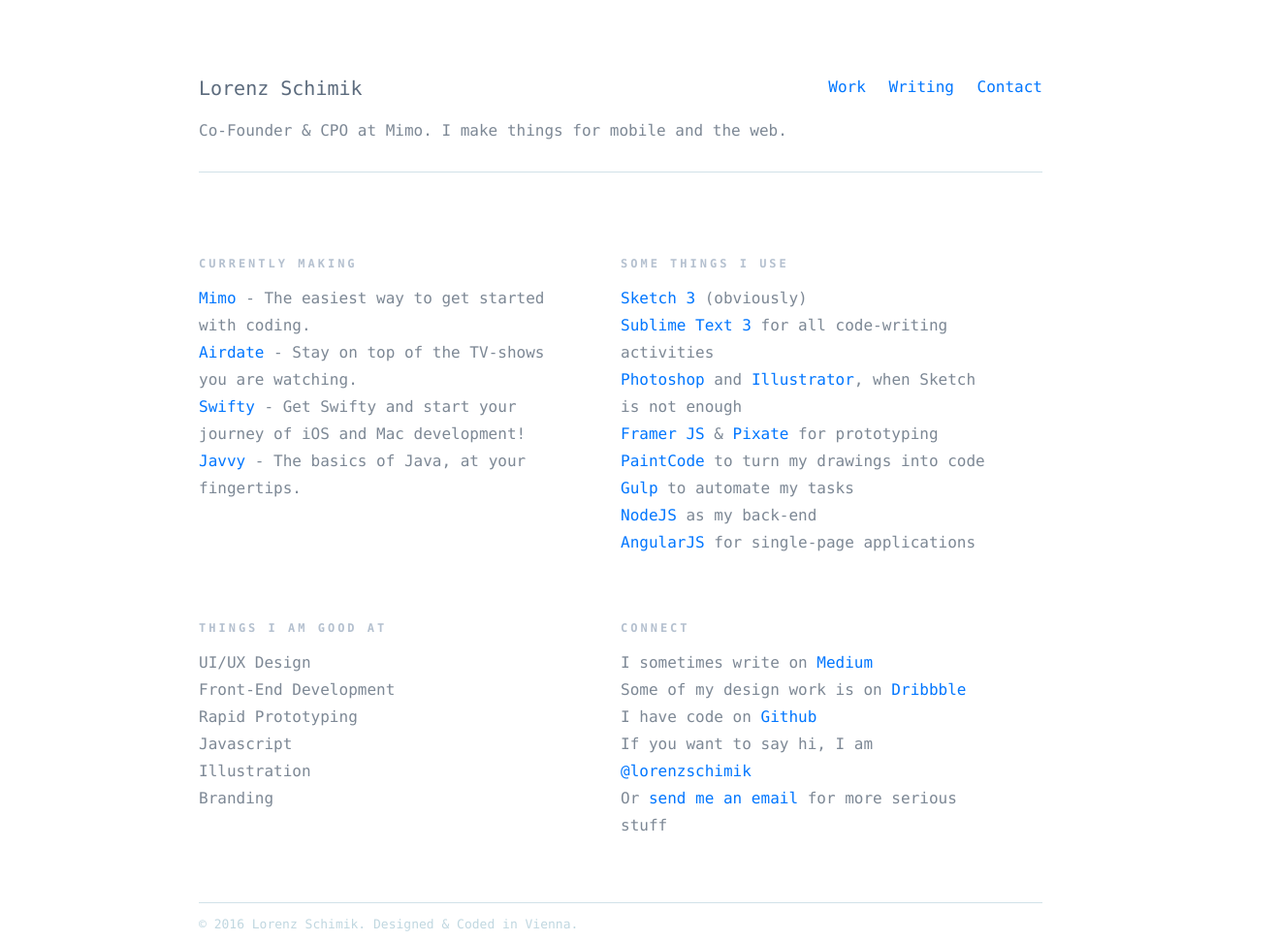
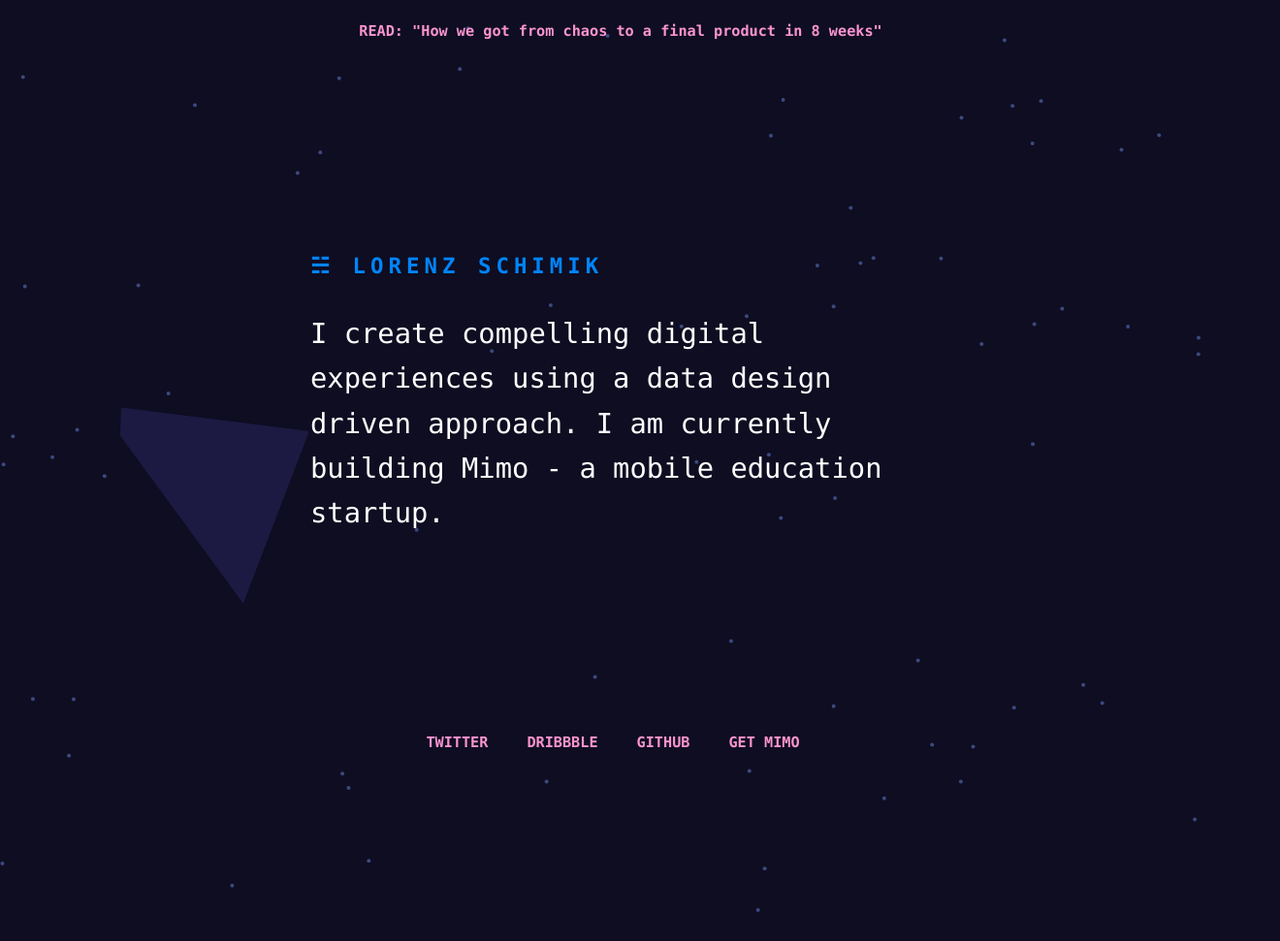
Before and after one commit to iamlorenz/iamlorenz, a website: page index.html in a window 1280 px wide. Shown: the top 971 px of the page at 97% size, 1320 px wide, since content can reach past the window. Drawn offline with nearby package versions, Linux system fonts and the light colour scheme.

Commit message:
design update

```diff
--- a/gulpfile.js
+++ b/gulpfile.js
@@ -18,10 +18,10 @@
   return gulp.src('src/styles/style.scss', { style: 'expanded' })
     .pipe(sass())
     .pipe(autoprefixer('last 2 version'))
-    .pipe(gulp.dest('css/'))
+    .pipe(gulp.dest('static/css/'))
     .pipe(rename({suffix: '.min'}))
     .pipe(minifycss())
-    .pipe(gulp.dest('css'))
+    .pipe(gulp.dest('static/css'))
     .pipe(notify({ message: 'Styles task complete' }));
 });
 
@@ -57,6 +57,6 @@
   gulp.watch('src/scripts/**/*.js', ['scripts']);
 
   //browser reload
-  gulp.watch(['css/**']).on("change", browserSync.reload);
+  gulp.watch(['src']).on("change", browserSync.reload);
 
 });
--- a/index.html
+++ b/index.html
@@ -1,10 +1,10 @@
-<!DOCTYPE HTML>
+<!DOCTYPE html>
 <html>
 	<head>
 		<meta charset="utf-8">
 		<meta name="viewport" content="width=device-width, initial-scale=1">
 		<!-- TITLE -->
-		<title>Lorenz Schimik</title>
+		<title>☵ Lorenz Schimik</title>
 		<!-- META TAGS -->
 		<meta property="og:description" content="Lorenz Schimik - UI Designer">
 		<meta property="og:site_name" content="I am Lorenz">
@@ -13,69 +13,33 @@
 		<meta property="og:url" content="http://iamlorenz.com/">
 
 		<!-- STYLESHEETS -->
-		<link href="css/style.min.css" type="text/css" rel="stylesheet">
-		<link href="css/normalize.css" type="text/css" rel="stylesheet">
+		<link href="static/css/style.min.css" type="text/css" rel="stylesheet">
+		<link href="static/css/normalize.css" type="text/css" rel="stylesheet">
 		<link rel="shortcut icon" href="favicon.ico">
-		<!-- SCRIPTS -->
-		<script src="http://ajax.googleapis.com/ajax/libs/jquery/1.11.0/jquery.min.js"></script>
-		<script src="//use.typekit.net/cnd5ohx.js"></script>
-		<script>try{Typekit.load({ async: false });}catch(e){}</script>
 	</head>
 	<body>
-        <section class="base">
-        	<div class="headline">
-                <div>
-    			    <a href="."><h1>Lorenz Schimik</h1></a>
-    			    <h2>Co-Founder & CPO at Mimo. I make things for mobile and the web.</h2>
+		<div class="container noselect">
+	    <h2>☵ LORENZ SCHIMIK</h2>
+	  	<h1 onselectstart="return false" class="noselect">
+				I create compelling digital experiences using a data design driven approach. I am currently building Mimo - a mobile education startup.
+			</h1>
 	  </div>
-                <div class="nav">
-										<a href="https://dribbble.com/lorenzschimik">Work</a>
-										<a href="https://medium.com/@LorenzSchimik">Writing</a>
-										<a href="mailto:lorenz@getmimo.com">Contact</a>
+
+		<div class="news box">
+			<a href="https://medium.com/getmimo/how-we-got-from-chaos-to-a-final-product-in-8-weeks-931031b163ef#.3oaukyyp">READ: "How we got from chaos to a final product in 8 weeks"</a>
 		</div>
+
+		<div class="social box">
+			<a href="https://twitter.com/lorenzschimik">TWITTER</a>
+			<a href="https://dribbble.com/lorenzschimik">DRIBBBLE</a>
+			<a href="https://github.com/iamlorenz">GITHUB</a>
+			<a href="https://getmimo.com/download"><span>GET MIMO</span></a>
 		</div>
-            <hr>
-        	<div class="container">
-        		<div class="box">
-        			<h3>CURRENTLY MAKING</h3>
-                    <p><a href="http://getmimo.com">Mimo</a> - The easiest way to get started with coding.<p>
-                    <p><a href="http://airdate.io">Airdate</a> - Stay on top of the TV-shows you are watching.</p>
-        			<p><a href="http://swifty-app.com">Swifty</a> - Get Swifty and start your journey of iOS and Mac development!</p>
-                    <p><a href="http://javvy-app.com">Javvy</a> - The basics of Java, at your fingertips.</p>
-        		</div>
-        		<div class="box">
-        			<h3>SOME THINGS I USE</h3>
-        			<p><a href="http://sketchapp.com">Sketch 3</a> (obviously)<p>
-        			<p><a href="http://sublimetext.com">Sublime Text 3</a> for all code-writing activities<p>
-        			<p><a href="http://adobe.com">Photoshop</a> and <a href="http://adobe.com">Illustrator</a>, when Sketch is not enough</p>
-        			<p><a href="http://framerjs.com">Framer JS</a> &amp; <a href="http://pixate.com">Pixate</a> for prototyping<p>
-        			<p><a href="http://paintcodeapp.com">PaintCode</a> to turn my drawings into code<p>
-        			<p><a href="http://gulpjs.com">Gulp</a> to automate my tasks<p>
-        			<p><a href="http://nodejs.org">NodeJS</a> as my back-end<p>
-        			<p><a href="http://angularjs.org">AngularJS</a> for single-page applications<p>
-        		</div>
-                <div class="box">
-                    <h3>THINGS I AM GOOD AT</h3>
-                    <p>UI/UX Design<p>
-                    <p>Front-End Development<p>
-                    <p>Rapid Prototyping<p>
-                    <p>Javascript<p>
-                    <p>Illustration<p>
-                    <p>Branding<p>
-                </div>
-        		<div class="box">
-        			<h3>CONNECT</h3>
-							<p>I sometimes write on <a href="http://medium.com/@lorenzschimik">Medium</a></p>
-        			<p>Some of my design work is on <a href="http://dribbble.com/lorenzschimik"> Dribbble</a></p>
-        			<p>I have code on <a href="http://github.com/iamlorenz"> Github</a></p>
-        			<p>If you want to say hi, I am <a href="http://twitter.com/lorenzschimik"> @lorenzschimik</a></p>
-        			<p>Or <a href="mailto:schimik@outlook.com">send me an email</a> for more serious stuff</p>
-        		</div>
-            </div>
-            <div class="footer">
-                <span>&copy; 2016 Lorenz Schimik. Designed & Coded in Vienna.</span>
-            </div>
-        </section>
+
+		<svg></svg>
+
+		<!-- SCRIPTS -->
+		<script src="https://cdnjs.cloudflare.com/ajax/libs/d3/4.4.1/d3.min.js"></script>
+		<script src="static/js/main.js"></script>
 	</body>
-
 </html>
--- a/src/styles/style.scss
+++ b/src/styles/style.scss
@@ -1,14 +1,3 @@
-//variables
-$bg: #ffffff;
-$main: #5C6B7D;
-$light:#7D8895;
-$accent: #B4C0CF;
-$divider: #D1E2E8;
-$link: #0076FF; //#ECCD5F
-$link-hover: #EFF4FA;
-$weight:500;
-$boxwidth: 380px;
-
 //mixins
 @mixin row-wrap($content) {
 	display: -webkit-box;
@@ -30,110 +19,157 @@
     align-items: $align;
 }
 
-//basics
-body{
-	background-color: $bg;
-	font-family: "europa", Menlo, Courier, sans-serif;
-	font-weight: $weight;
-	color: $main;
-	line-height: 28px;
+body
+{
+  margin:auto;
+  background-color: #0e0d21;
+
 }
 
-.base{
-	max-width: 870px;
-	margin:0 auto;
-}
+h1 {
+    font-family: "Menlo",Courier,sans-serif;
+    z-index: 2000 !important;
+    font-size: 1.3rem;
+    line-height: 2.1rem;
+    font-weight: 300;
+    color: #fff;
+  }
 
-h1{
-	font-size: 20px;
-	font-weight:$weight;
-	color:$main;
-}
-h1:hover{
-	cursor:pointer;
-	animation-name: titleanimation;
+h2 {
+    font-family: "Menlo",Courier, sans-serif;
+    z-index: 2000 !important;
+    font-size: .9rem;
+    line-height: 2.0rem;
+    color: #0085ff;
+    font-weight: 800;
+    letter-spacing: 5px;
+    //text-align: center;
+  }
+
+  svg{
+    width: 100%;
+    height: 1000px;
+  }
+
+
+  a{
+    font:800 .8rem "Menlo",Courier, sans-serif;
+    color: #fb94d0;
+    text-decoration: none;
+    margin-right: 24px;
+    line-height: 1.6rem;
+  }
+  a:hover{
+    animation-name: linkanimation;
     animation-duration: 1s;
     animation-delay:.2s;
     animation-iteration-count: infinite;
+  }
+
+  .box{
+    position: absolute;
+    width: 100%;
+    @include row-wrap(center);
+    z-index: 2000 !important;
+  }
+  .social{
+    bottom: 20px;
+    padding: 0 12px;
+  }
+  .news{
+    top: 20px;
+    padding: 0 20px 20px 20px;
+    text-align: center;
+  }
+
+
+  @keyframes linkanimation {
+    0%   {color: #fb94d0;}
+    20%   {color: darken(#fb94d0, 8%);}
+    40%   {color: darken(#fb94d0, 16%);}
+    60%   {color: darken(#fb94d0, 32%);}
+    80%   {color: darken(#fb94d0, 16%);}
+    100%  {color: darken(#fb94d0, 8%);}
 }
 
-@keyframes titleanimation {
-    0%   {color: $main;}
-    25%   {color: $link;}
-    55%   {color: $main;}
-    75%   {color: $link;}
-    100%  {color: $main;}
+  .noselect {
+  -webkit-touch-callout: none; /* iOS Safari */
+    -webkit-user-select: none; /* Chrome/Safari/Opera */
+     -khtml-user-select: none; /* Konqueror */
+       -moz-user-select: none; /* Firefox */
+        -ms-user-select: none; /* Internet Explorer/Edge */
+            user-select: none;
+    pointer-events: none;
+    cursor: default;/* Non-prefixed version, currently
+                                  not supported by any browser */
 }
 
-h1:hover{
-
-}
-h2,p{
-	color:$light;
-	font-size:16px;
-	font-weight:$weight;
-}
-h3{
-	color: $accent;
-	font-size: 12px;
-	letter-spacing: 3px;
-	margin: 0;
-	margin-bottom: 8px;
-
-}
-a{
-	color: $link;
-	text-decoration: none;
-}
-a:hover{
-	background-color: $link-hover;
+  .container {
+    position: absolute;
+    top: 50%;
+    left: 30%;
+    transform: translateX(-20%) translateY(-50%);
+    z-index: 2000 !important;
 }
 
-//specifics
-.container{
-	display:flex;
-  	flex-flow: row wrap;
-  	justify-content: flex-start;
-}
-.headline{
-	margin-bottom:15px;
-	@include row-wrap(space-between);
-	.nav{
-		margin-top: 16px;
-		a:hover{ background-color: $link-hover;}
-		a{ margin-left: 14px;color: $link;}
-		a:first-child{margin-left:0;}
-	}
-}
-.box{
-	margin: 20px 55px 40px 0;
-	p{margin:0;}
-	width:$boxwidth;
+.links {
+  stroke: none;
+  stroke-opacity: 0.2;
+  z-index: 1000 !important;
 }
 
-hr{
-	width: 100%;
-	border: none;
-	border-bottom: 1px solid $divider;
-	margin-bottom: 60px;
+.polygons {
+  fill: none;
+  stroke: none;
+  z-index: 1000 !important;
+  -webkit-transition: all 500ms cubic-bezier(0.415, 0.165, 0.860, 0.645);
+   -moz-transition: all 500ms cubic-bezier(0.415, 0.165, 0.860, 0.645);
+     -o-transition: all 500ms cubic-bezier(0.415, 0.165, 0.860, 0.645);
+        transition: all 500ms cubic-bezier(0.415, 0.165, 0.860, 0.645); /* custom */
 }
-.footer{
-	border-top: 1px solid $divider;
-	font-size: 13px;
-	color: darken($divider, 5%);
-	padding-top: 8px;
-	margin-top:25px;
+
+.polygons:hover {
+  fill: none;
+  stroke: none;
+  z-index: 1000 !important;
+  margin-top: 20px;
+  -webkit-transition: all 500ms cubic-bezier(0.415, 0.165, 0.860, 0.645);
+   -moz-transition: all 500ms cubic-bezier(0.415, 0.165, 0.860, 0.645);
+     -o-transition: all 500ms cubic-bezier(0.415, 0.165, 0.860, 0.645);
+        transition: all 500ms cubic-bezier(0.415, 0.165, 0.860, 0.645); /* custom */
+}
+
+
+.polygons :first-child {
+  fill: lighten(#0e0d21,9%);
+  z-index: 1000 !important;
+}
+
+.sites {
+  fill: #3d4880;
+  stroke: none;
+  z-index: 1000 !important;
+}
+
+
+.sites :first-child {
+  fill: none;
+  stroke: none;
+  z-index: 1000 !important;
 }
 
 //media queries
-@media screen and (min-width: 220px) {
-	body{padding: 40px 24px;}
-	p{font-size: 15px;}
+@media screen and (min-width: 768px) {
+	h1{font-size: 1.6rem; line-height: 2.5rem;}
+  h2{font-size: 1.2rem; line-height: 3.1rem;}
+  a{font-size: .95rem; margin-right: 40px;}
 }
-@media screen and (min-width: 480px) {
-	body{padding: 40px 35px;}
-	p{font-size: 16px;}
+
+@media screen and (min-width: 1024px) {
+	h1{font-size: 1.8rem; line-height: 2.9rem;}
+  h2{font-size: 1.4rem; line-height: 3.5rem;}
+  .container {
+    left: 50%;
+    transform: translateX(-50%) translateY(-50%);;
+  }
 }
-@media screen and (min-width: 540px) {
-	body{padding: 60px;}
-}
--- /dev/null
+++ b/static/js/main.js
@@ -0,0 +1,64 @@
+
+var svg = d3.select("svg").on("touchmove mousemove", moved);
+var width = window.innerWidth || document.documentElement.clientWidth || document.body.clientWidth;
+var height =  1000;
+
+var sites = d3.range(75)
+    .map(function(d) { return [Math.random() * width, Math.random() * height]; });
+
+var voronoi = d3.voronoi()
+    .extent([[-1, -1], [width + 1, height + 1]]);
+
+var polygon = svg.append("g")
+    .attr("class", "polygons")
+  .selectAll("path")
+  .data(voronoi.polygons(sites))
+  .enter().append("path")
+    .call(redrawPolygon);
+
+var link = svg.append("g")
+    .attr("class", "links")
+  .selectAll("line")
+  .data(voronoi.links(sites))
+  .enter().append("line")
+    .call(redrawLink);
+
+var site = svg.append("g")
+    .attr("class", "sites")
+  .selectAll("circle")
+  .data(sites)
+  .enter().append("circle")
+    .attr("r", 2.0)
+    .call(redrawSite);
+
+function moved() {
+  sites[0] = d3.mouse(this);
+  redraw();
+}
+
+function redraw() {
+  var diagram = voronoi(sites);
+  polygon = polygon.data(diagram.polygons()).call(redrawPolygon);
+  link = link.data(diagram.links()), link.exit().remove();
+  link = link.enter().append("line").merge(link).call(redrawLink);
+  site = site.data(sites).call(redrawSite);
+}
+
+function redrawPolygon(polygon) {
+  polygon
+      .attr("d", function(d) { return d ? "M" + d.join("L") + "Z" : null; });
+}
+
+function redrawLink(link) {
+  link
+      .attr("x1", function(d) { return d.source[0]; })
+      .attr("y1", function(d) { return d.source[1]; })
+      .attr("x2", function(d) { return d.target[0]; })
+      .attr("y2", function(d) { return d.target[1]; });
+}
+
+function redrawSite(site) {
+  site
+      .attr("cx", function(d) { return d[0]; })
+      .attr("cy", function(d) { return d[1]; });
+}
```
Also changed, not shown: src/scripts/main.js (added, +64 -0 lines), css/style.css (deleted), css/style.min.css (deleted), static/css/normalize.css (renamed from css/normalize.css), static/css/style.css (added), static/css/style.min.css (added), static/css/yostyle.css (renamed from css/yostyle.css), static/js/main.min.js (added). Lines whose indentation alone changed are shown as unchanged.
